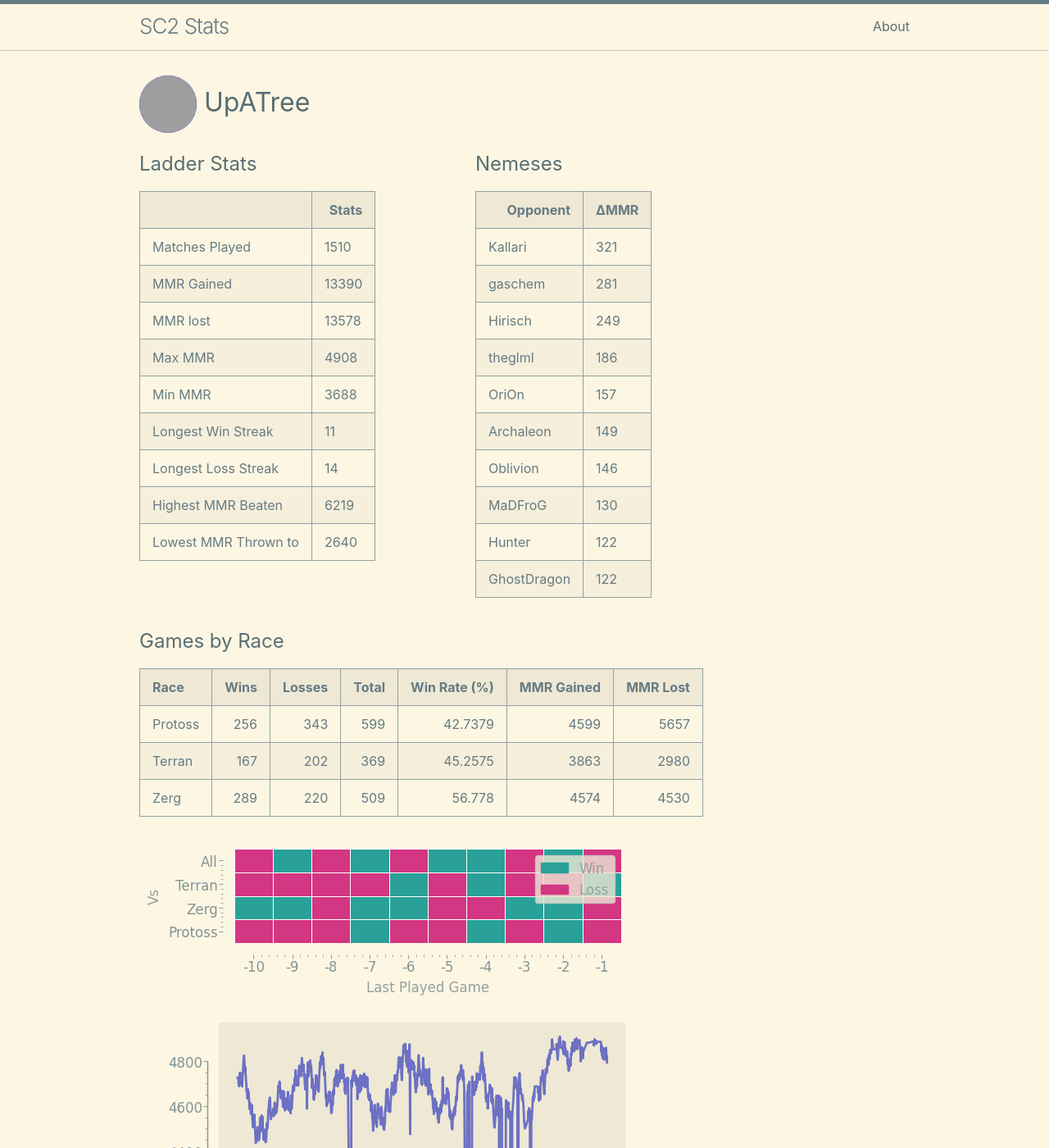
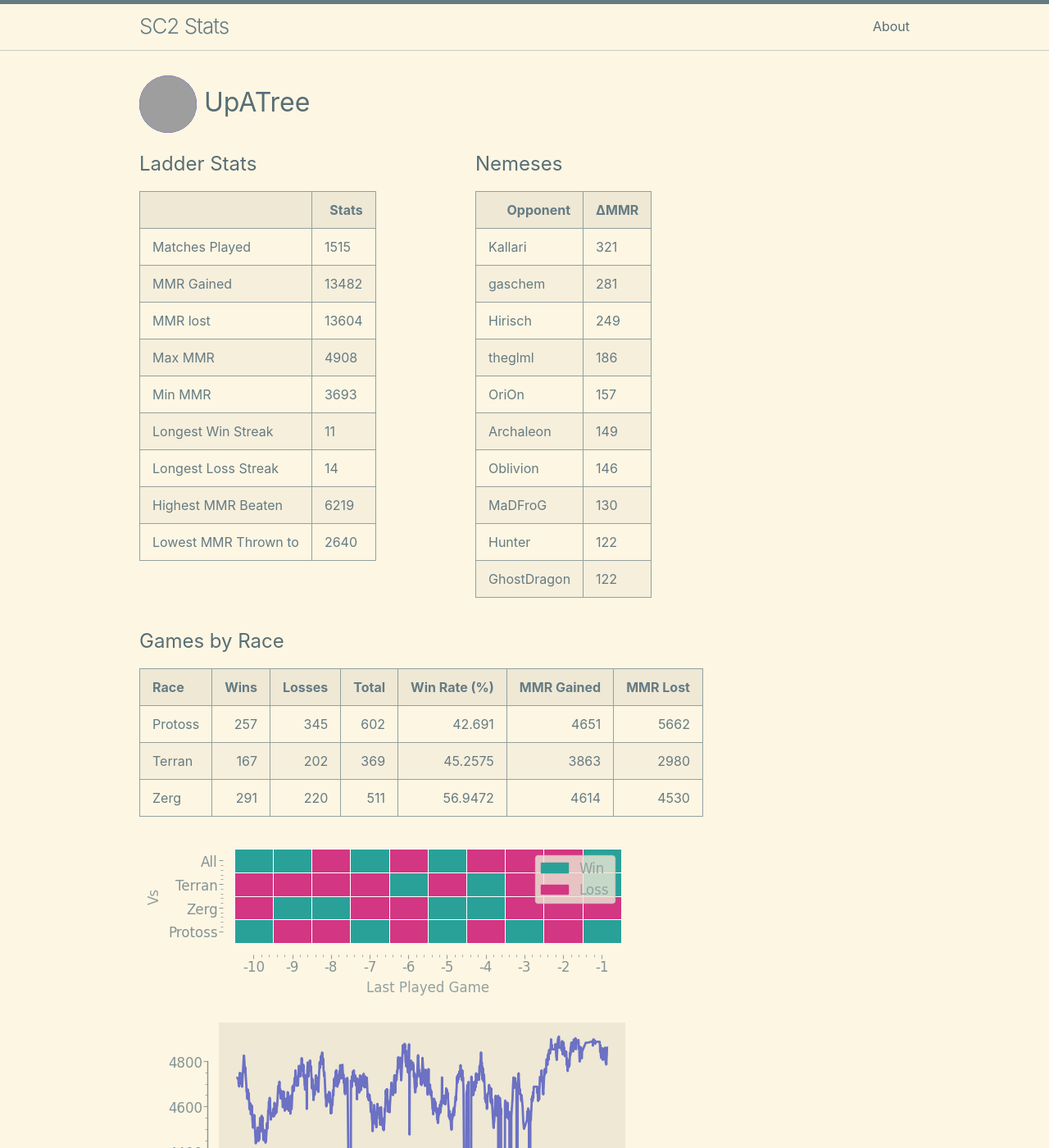
Before and after one commit to kylermurphy/UpATree, a Jekyll site: the page built from docs/index.md, in a window 1280 px wide and 1400 px high. Shown: the whole window at 82% size. Built offline with Jekyll 4.4.1, drawn with Linux system fonts in a browser that asks for light colours; grey boxes are pictures that could not be loaded.

Commit message:
running on push

```diff
--- a/docs/index.md
+++ b/docs/index.md
@@ -18,15 +18,15 @@ layout: home
   <tbody>
     <tr>
       <td>Matches Played</td>
-      <td>1510</td>
+      <td>1515</td>
     </tr>
     <tr>
       <td>MMR Gained</td>
-      <td>13390</td>
+      <td>13482</td>
     </tr>
     <tr>
       <td>MMR lost</td>
-      <td>13578</td>
+      <td>13604</td>
     </tr>
     <tr>
       <td>Max MMR</td>
@@ -34,7 +34,7 @@ layout: home
     </tr>
     <tr>
       <td>Min MMR</td>
-      <td>3688</td>
+      <td>3693</td>
     </tr>
     <tr>
       <td>Longest Win Streak</td>
@@ -114,9 +114,9 @@ layout: home
 
 | Race    |   Wins |   Losses |   Total |   Win Rate (%) |   MMR Gained |   MMR Lost |
 |:--------|-------:|---------:|--------:|---------------:|-------------:|-----------:|
-| Protoss |    256 |      343 |     599 |        42.7379 |         4599 |       5657 |
+| Protoss |    257 |      345 |     602 |        42.691  |         4651 |       5662 |
 | Terran  |    167 |      202 |     369 |        45.2575 |         3863 |       2980 |
-| Zerg    |    289 |      220 |     509 |        56.778  |         4574 |       4530 |
+| Zerg    |    291 |      220 |     511 |        56.9472 |         4614 |       4530 |
 
 ![Games by Race](./assets/gm_hist.png)
 
--- a/log.txt
+++ b/log.txt
@@ -674,3 +674,4 @@ Writing a log file 2025-03-26 16:30:36.
 Writing a log file 2025-03-26 16:53:46.
 Writing a log file 2025-03-26 17:20:47.
 Writing a log file 2025-03-26 17:47:58.
+Writing a log file 2025-03-26 18:32:35.
```
Also changed, not shown: docs/assets/MMR.png, docs/assets/daily.png, docs/assets/gm_hist.png, docs/assets/r_wrt.png, 1 other file.
